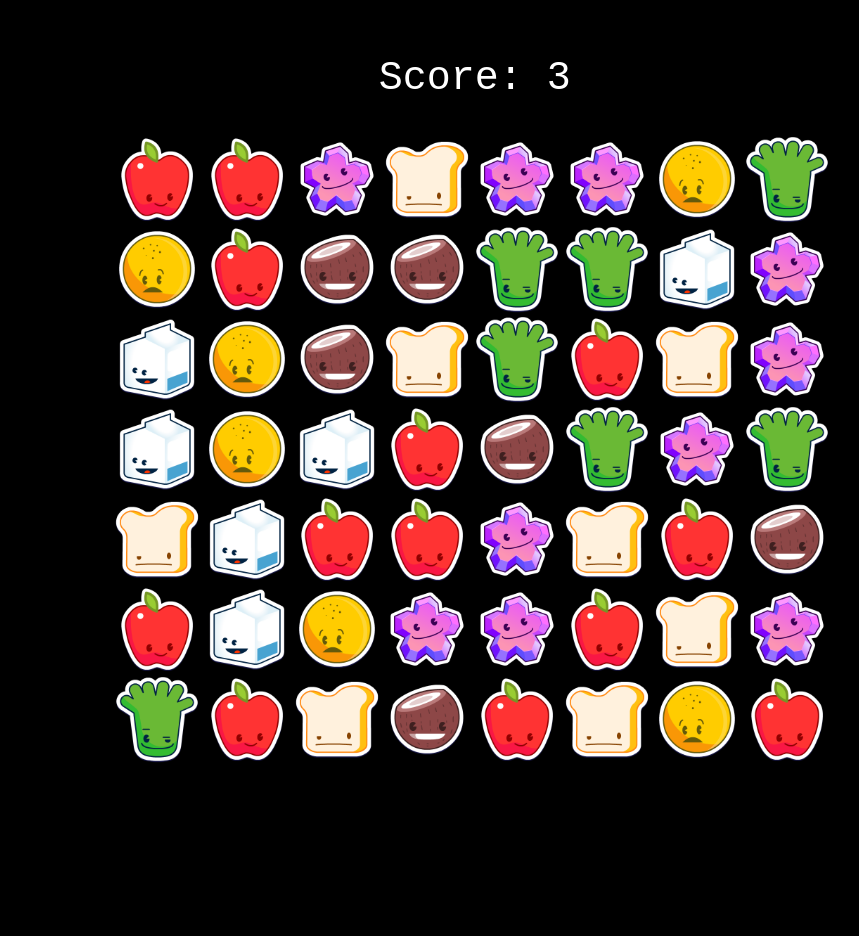
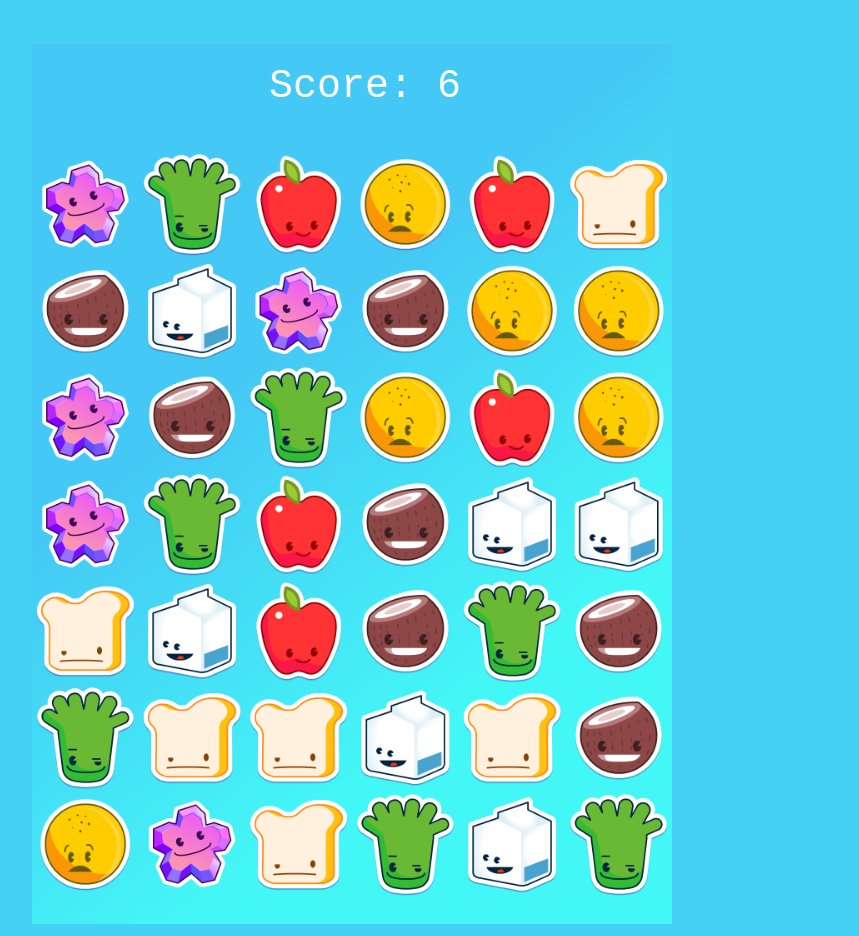
Before and after one commit to bi3mer/match-three, a website: page index.html in a window 1280 px wide. Shown: the whole page, without its empty margins (168-1027 px from the left). Before the commit the page ends 800 px from the top, so only its background shows below. Drawn offline with Linux system fonts and the light colour scheme.

Commit message:
lots of stuff to improve with TODOs. Main feature add was a background image to make the game prettier

```diff
--- a/index.html
+++ b/index.html
@@ -17,7 +17,7 @@
 
   <style>
     body {
-      background-color:  rgb(0, 0, 0);
+      background-color:  rgb(68, 209, 245);
     }
   </style>
 
--- a/src/assets.ts
+++ b/src/assets.ts
@@ -1,7 +1,10 @@
 import { IMAGE_HEIGHT, IMAGE_WIDTH } from "./constants";
 
+// TODO: Loading right now assumes fast internet. Need to have an isLoaded
+// function and use it before the game is started.
 export class Assets {
-  static images: HTMLImageElement[]
+  static matchTypes: HTMLImageElement[]
+  static backGround: HTMLImageElement
   static size: number
 
   static init(): void {
@@ -15,14 +18,17 @@ export class Assets {
       "star"
     ];
 
-    this.images = [];
+    this.matchTypes = [];
     this.size = types.length;
 
     for(let i = 0; i < this.size; ++i) {
-      this.images.push(new Image());
-      this.images[i].src = `assets/${types[i]}.png`;
-      this.images[i].width = IMAGE_WIDTH;
-      this.images[i].height = IMAGE_HEIGHT;
+      this.matchTypes.push(new Image());
+      this.matchTypes[i].src = `assets/${types[i]}.png`;
+      this.matchTypes[i].width = IMAGE_WIDTH;
+      this.matchTypes[i].height = IMAGE_HEIGHT;
     }
+
+    this.backGround = new Image();
+    this.backGround.src = 'assets/bg.png';
   }
 }
--- a/src/board.ts
+++ b/src/board.ts
@@ -2,6 +2,10 @@ import { Assets } from "./assets";
 import { BOARD_HEIGHT, BOARD_WIDTH } from "./constants";
 
 export class Board {
+  // TODO: save if switch occurred and use that for updated board
+  // TODO: have connect 3 remove all instances
+  // TODO: update animation so it goes top down
+  // TODO: add some kind of support for a proper lerp
   b: number[][]
   WIDTH = 8
   HEIGHT = 8
@@ -80,6 +84,7 @@ export class Board {
   private findConnect3(): number {
     let x: number, mod: number, cur: number;
     let score = 0;
+    let totalScore = 0;
 
     for(let y = 0; y < BOARD_HEIGHT; ++y) {
       for (x = 0; x < BOARD_WIDTH; ++x) {
--- a/src/constants.ts
+++ b/src/constants.ts
@@ -1,7 +1,7 @@
-export const SCREEN_HEIGHT = 720;
-export const SCREEN_WIDTH = 720;
+export const SCREEN_HEIGHT = 880;
+export const SCREEN_WIDTH = 640;
 
-export const BOARD_WIDTH = 8;
+export const BOARD_WIDTH = 6;
 export const BOARD_HEIGHT = 7;
 
 export const IMAGE_WIDTH = SCREEN_WIDTH / BOARD_WIDTH;
--- a/src/game.ts
+++ b/src/game.ts
@@ -17,6 +17,7 @@ export class Game {
     this.canvas.setAttribute('id', 'canvas');
     this.canvas.setAttribute('width', `${SCREEN_HEIGHT}`);
     this.canvas.setAttribute('height', `${SCREEN_HEIGHT}`);
+    // this.canvas.style.backgroundImage = "assets/bg.png"
     document.getElementById('canvashere')!.appendChild(this.canvas);
     this.ctx = this.canvas.getContext('2d')!;
 
@@ -29,7 +30,8 @@ export class Game {
   }
 
   update(deltaTime: number): void {
-    this.ctx.clearRect(0, 0, SCREEN_WIDTH, SCREEN_HEIGHT);
+    this.ctx.drawImage(Assets.backGround, 0, 0, SCREEN_WIDTH, SCREEN_HEIGHT);
+    // this.ctx.clearRect(0, 0, SCREEN_WIDTH, SCREEN_HEIGHT);
     switch (this.state) {
       case STATE_CHECK_BOARD:
         const modScore = this.brd.updateBoard();
@@ -100,7 +102,7 @@ export class Game {
         if (assetIndex == -1) continue;
 
         this.ctx.drawImage(
-          Assets.images[assetIndex],
+          Assets.matchTypes[assetIndex],
           x * IMAGE_WIDTH,
           (y+1) * IMAGE_HEIGHT,
           IMAGE_WIDTH,
```
Also changed, not shown: README.md, assets/bg.png (added), dist/bundle.js, 1 other file.
